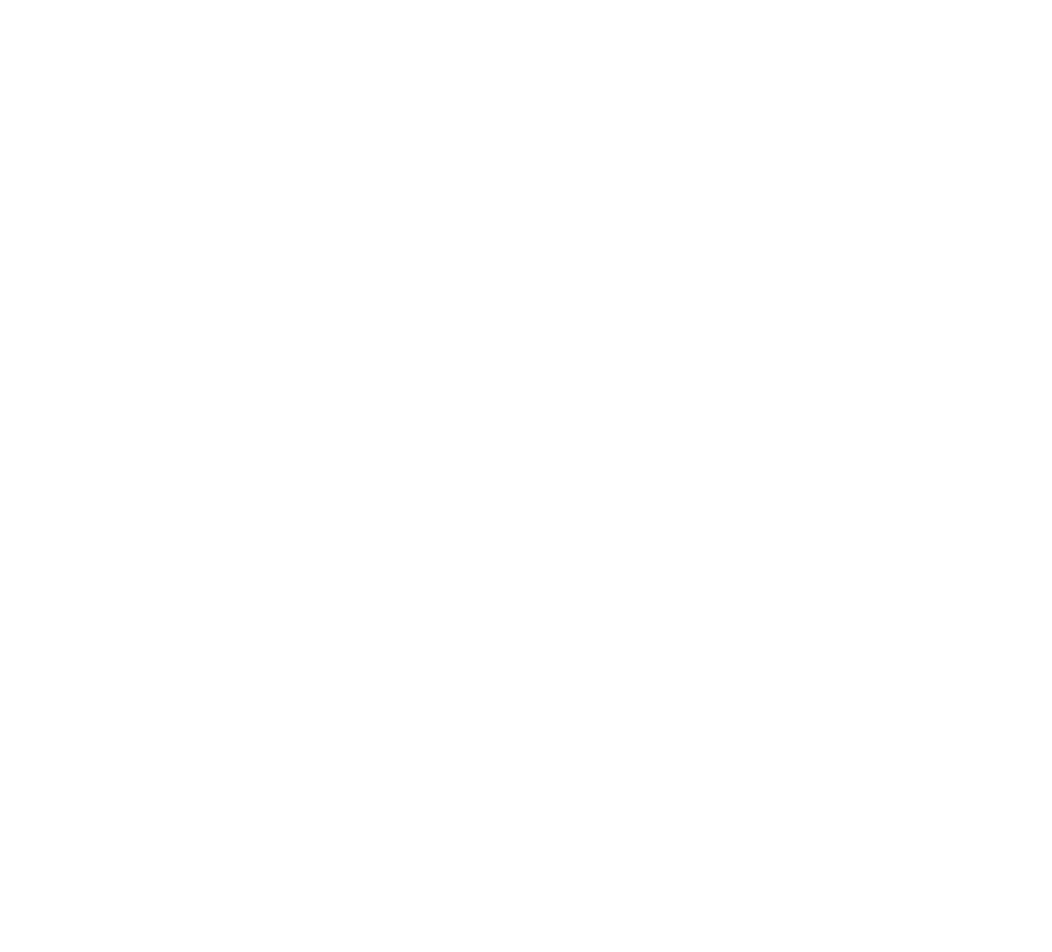
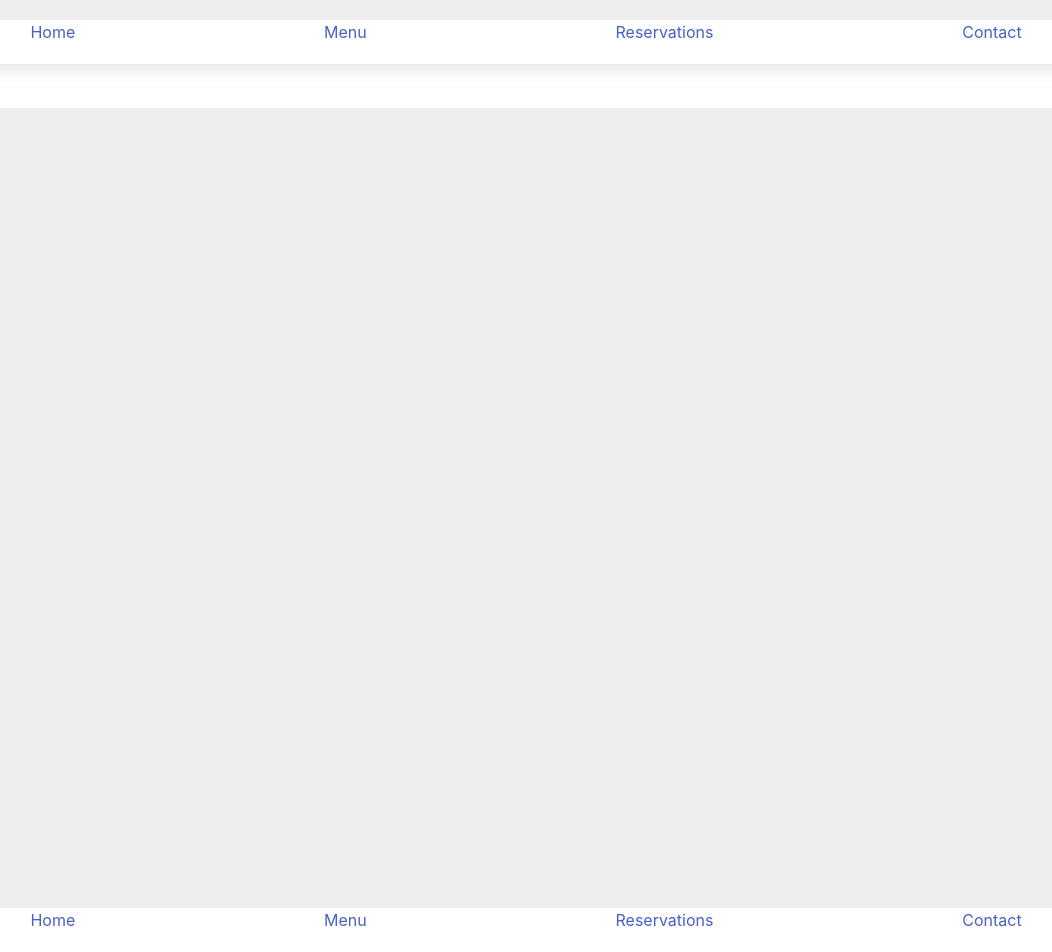
Before and after one commit to 0epoch/gtx-font, a Vue app in the folder vue/: page /#/ in a window 1280 px wide. Shown: the part 944-1896 px from the top of the page, without its empty margins (114-1166 px from the left). Before the commit the page ends 800 px from the top, so only its background shows below. Built offline with nearby package versions, Linux system fonts and the light colour scheme.

Commit message:
弹出菜单

```diff
--- a/vue/src/components/Home.vue
+++ b/vue/src/components/Home.vue
@@ -7,10 +7,78 @@
             access_token
         </p>
         <ul>
-            <li><a class="button" @click="home">home</a></li>
-            <li><a class="button" @click="login">login</a></li>
-            <li @click="user"><a class="button">user</a></li>
+            <li>
+                <a class="button" @click="home">home</a>
+            </li>
+            <li>
+                <a class="button" @click="login">login</a>
+            </li>
+            <li @click="user">
+                <a class="button">user</a>
+            </li>
         </ul>
+        <div class="box">
+            <div class="nav img">
+
+            </div>
+            <nav class="level">
+                <p class="level-item has-text-centered">
+                    <a class="link is-info">Home</a>
+                </p>
+                <p class="level-item has-text-centered" @click="menu">
+                    <a class="link is-info">Menu</a>
+                    <div v-show="menuActive" class="favorite-menu">
+                        <span>添加</span>
+                        <ul>
+                            <li>123123123</li>
+                            <li>12313231</li>
+                            <li>123fdafdasfdasfa</li>
+                        </ul>
+
+                        <div class="field is-grouped">
+                            <p class="control is-expanded">
+                                <input class="input is-small" type="text" placeholder="嘿嘿嗨">
+                            </p>
+                            <p class="control">
+                                <a>添加</a>
+                            </p>
+                        </div>
+                    </div>
+                </p>
+                <p class="level-item has-text-centered">
+                    <a class="link is-info">Reservations</a>
+                </p>
+                <p class="level-item has-text-centered">
+                    <a class="link is-info">Contact</a>
+                </p>
+            </nav>
+        </div>
+
+        <div class="box">
+            <div class="nav img">
+
+            </div>
+            <nav class="level">
+                <p class="level-item has-text-centered">
+                    <a class="link is-info">Home</a>
+                </p>
+                <p class="level-item has-text-centered" @click="menu">
+                    <a class="link is-info">Menu</a>
+                    <ul v-show="menuActive" class="favorite-menu">
+                        <li>123123123</li>
+                        <li>12313231</li>
+                        <li>123fdafdasfdasfa</li>
+                    </ul>
+                </p>
+                <p class="level-item has-text-centered">
+                    <a class="link is-info">Reservations</a>
+                </p>
+                <p class="level-item has-text-centered">
+                    <a class="link is-info">Contact</a>
+                </p>
+            </nav>
+        </div>
+
     </div>
 </template>
 
@@ -18,44 +86,90 @@
 export default {
     data() {
         return {
-            hello: 'home',
+            hello: "home",
             loading: true,
-        }
+            menuActive: false
+        };
     },
     computed: {
-        token : function() {
-            return localStorage.getItem('access_token');
+        token: function() {
+            return localStorage.getItem("access_token");
         }
     },
     methods: {
         user: function() {
-            this.axios.get('/api/user')
+            this.axios
+                .get("/api/user")
                 .then(rsp => {
-                console.log(rsp)
+                    console.log(rsp);
                 })
                 .catch(error => {
-                console.log(error)
-            })
+                    console.log(error);
+                });
         },
         home: function() {
-            this.axios.get('/api/index')
+            this.axios
+                .get("/api/index")
                 .then(resp => {
                     // console.log(resp)
                 })
                 .catch(error => {
                     // console.log(error)
-            })
+                });
         },
         login: function() {
-            var data = {email: '2@qq.com', password: 111111}
-            this.axios.post('/api/login',data)
+            var data = { email: "2@qq.com", password: 111111 };
+            this.axios
+                .post("/api/login", data)
                 .then(resp => {
-                localStorage.setItem('access_token', 'Bearer '+resp.data.access_token)
+                    localStorage.setItem(
+                        "access_token",
+                        "Bearer " + resp.data.access_token
+                    );
                 })
                 .catch(error => {
-                console.log(error)
-            })
+                    console.log(error);
+                });
+        },
+        menu: function() {
+            this.menuActive = !this.menuActive;
+            console.log(this.menuActive);
         }
     }
+};
+</script>
+
+<style>
+.favorite-menu {
+    position: absolute;
+    top: 100%;
+    left: 35%;
+    width: 18rem;
+    background-color: #fff;
+    border: 1px solid #eceeef;
+    box-shadow: 0 1px 2px 0 rgba(0, 0, 0, 0.1);
+    -webkit-transform: translate(-50%);
+    transform: translate(-50%);
+    z-index: 10;
 }
-</script>
+
+.favorite-menu {
+    text-align: left;
+}
+
+.favorite-menu li {
+    border-bottom: solid 1px red;
+}
+.favorite-menu li:last-child {
+    border-bottom-style: none;
+}
+
+.nav {
+    height: 800px;
+    background-color: #eee;
+}
+
+nav {
+    position: relative;
+}
+</style>
```
Lines whose indentation alone changed are shown as unchanged.
